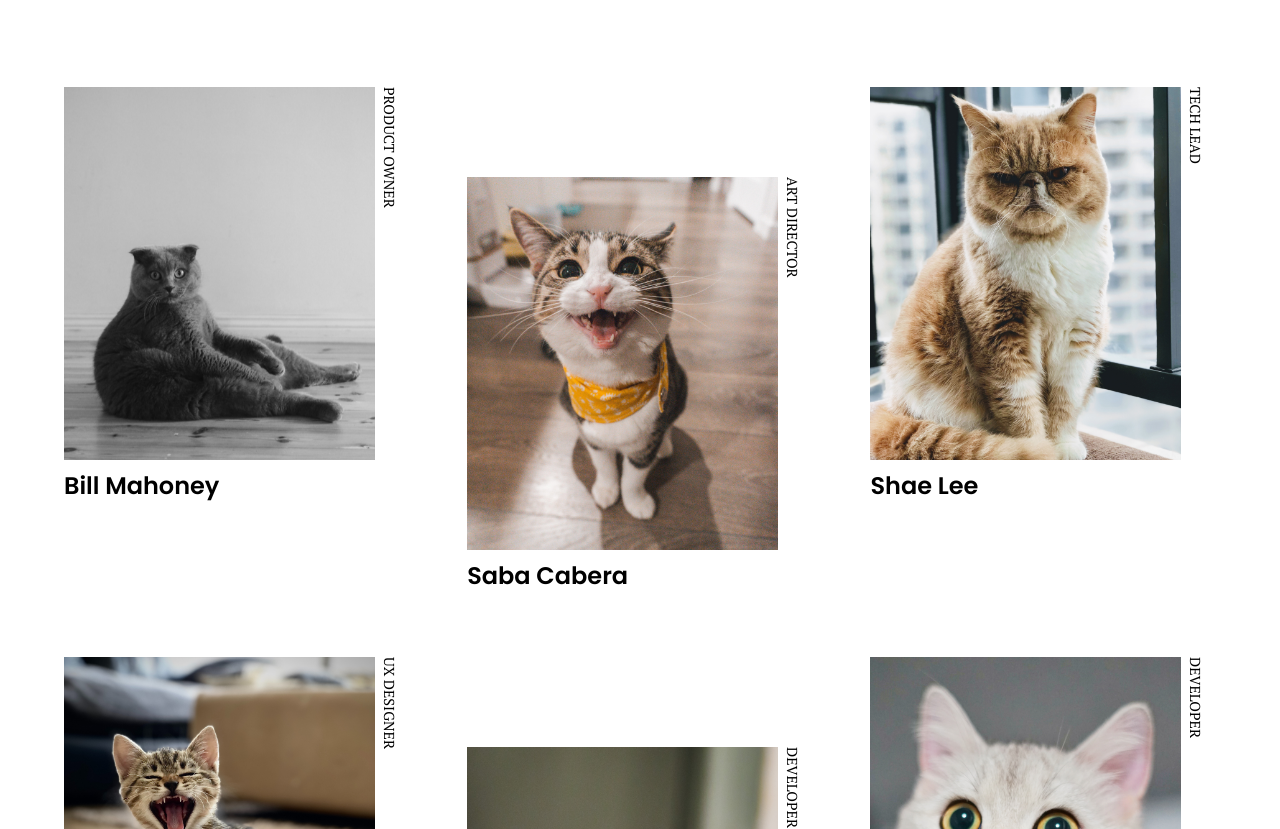
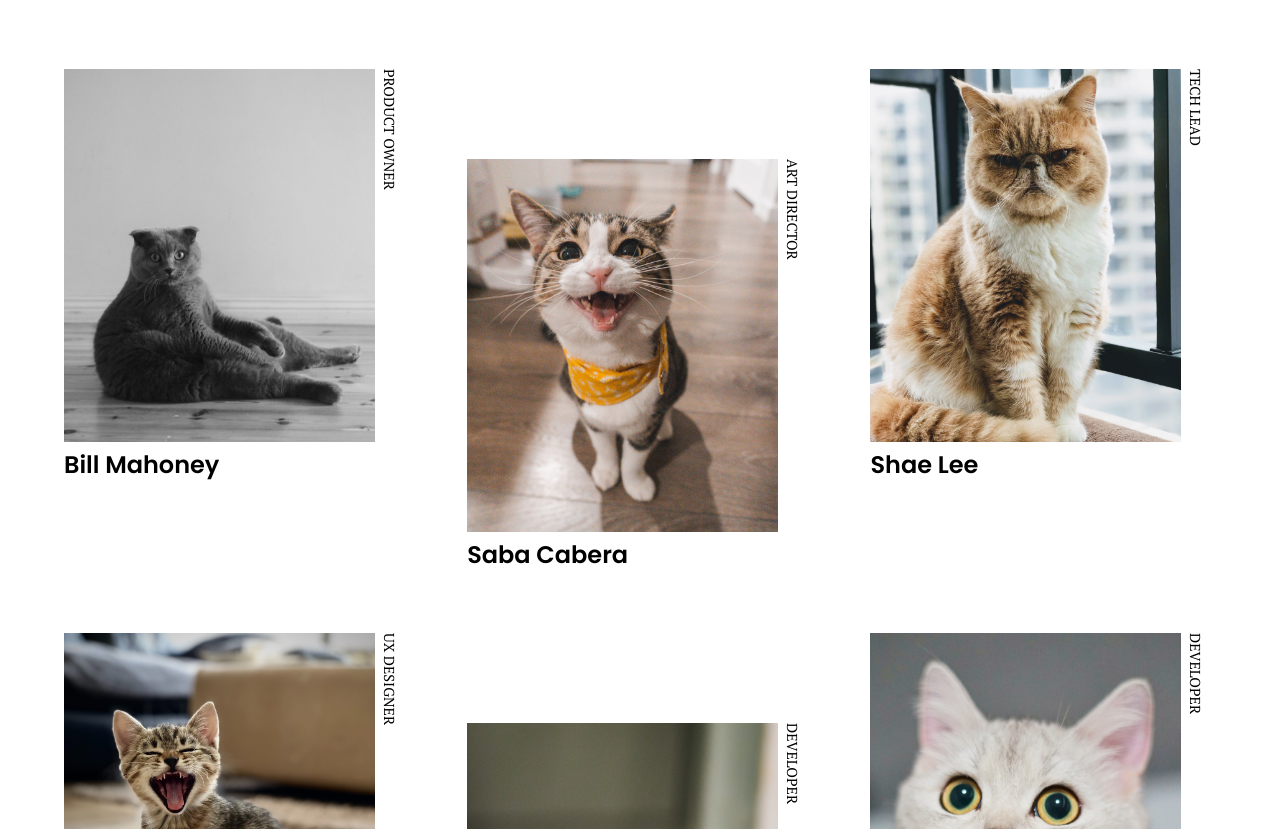
Before and after one commit to arman-anm/my-team-page, a plain HTML site: page index.html in a window 1280 px wide. Shown: the part 253-1082 px from the top of the page. Drawn offline with Linux system fonts and the light colour scheme.

Commit message:
fixed minor issues

```diff
--- a/styles/main.css
+++ b/styles/main.css
@@ -53,7 +53,7 @@ p {
   font-weight: var(--fw-normal);
   color: var(--color-primary);
   margin-top: var(--margin-short);
-  line-height: 1.75;
+  line-height: 1.5;
 }
 
 
@@ -88,7 +88,7 @@ body {
   flex-wrap: wrap;
   justify-content: center;
   max-width: 100%;
-  margin-top: var(--margin-extended);
+  margin-top: var(--margin-default);
   margin-right: var(--margin-default);
   /* when i rotated the '.imageWrapper>figcaption' clockwise it jumped out of the content flow & overflowed. this margin would give that element a breathing space */
 }
@@ -136,6 +136,7 @@ footer a {
   .cardsWrapper {
     justify-content: space-between;
     align-items: flex-start;
+    margin-top: var(--margin-extended);
     margin-right: 0;
     /* previous margin was only for mobile view */
 
```
